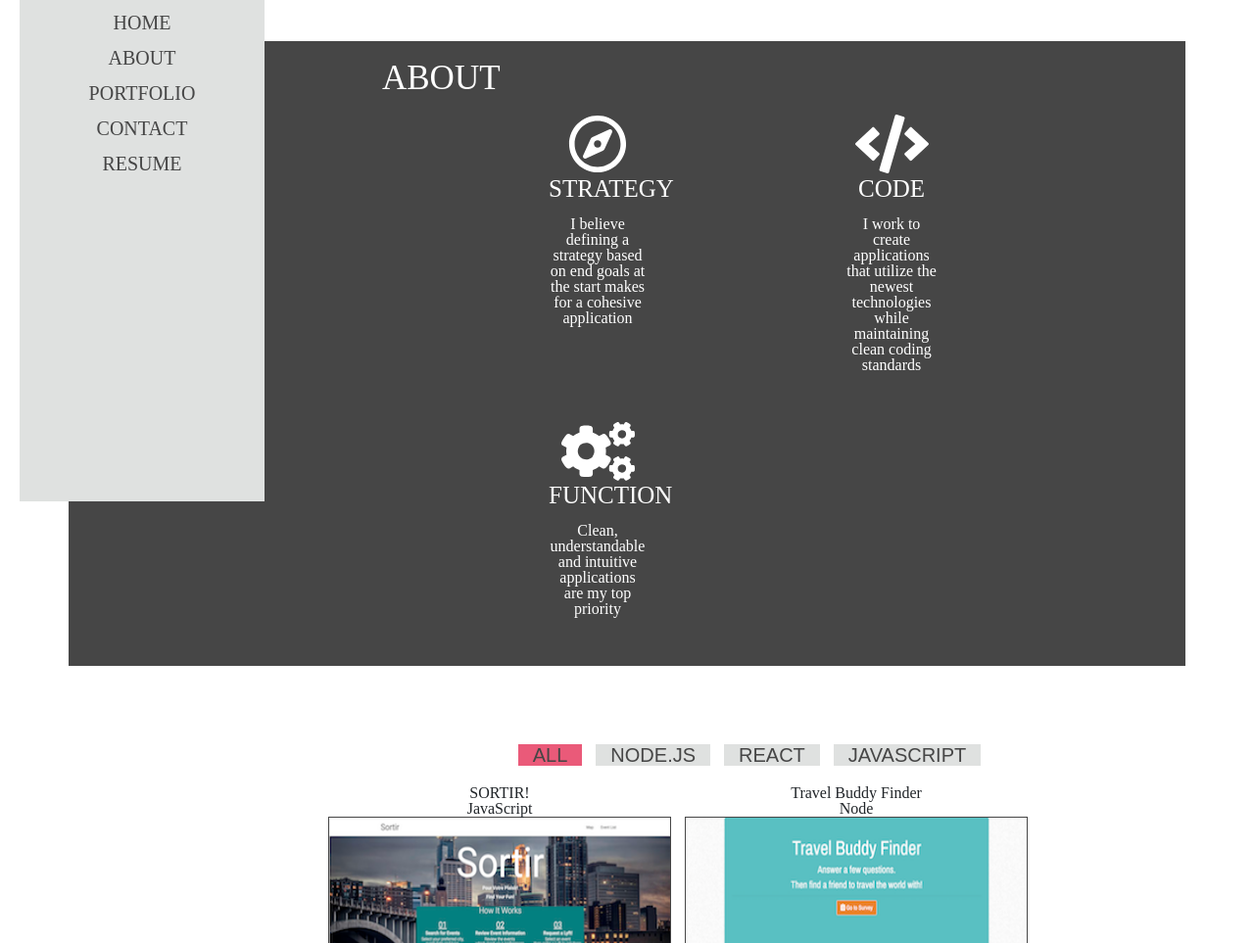
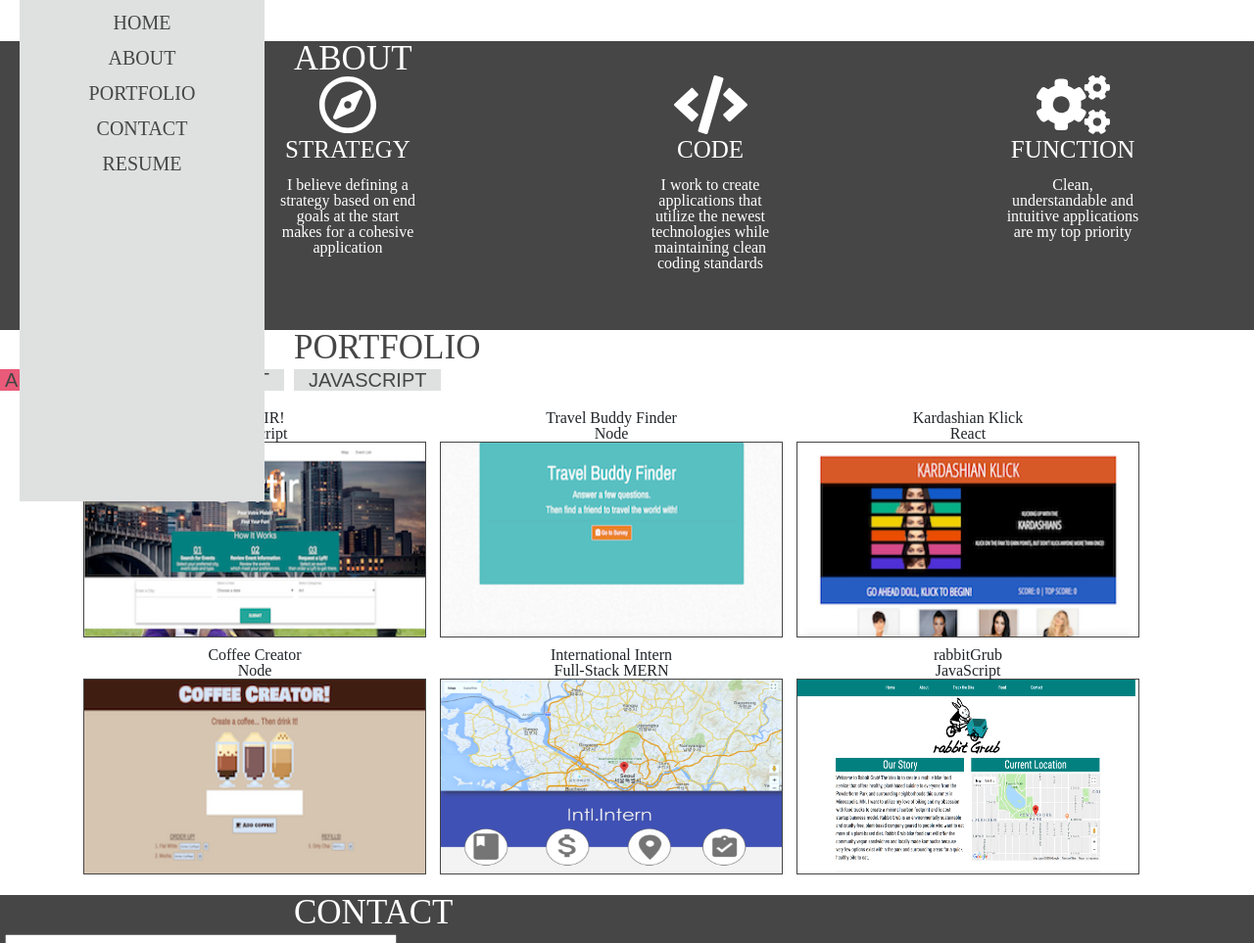
Before and after one commit to danielaine3/portfolio, a website with bundled scripts: page app/public/index.html in a window 1280 px wide. Shown: the part 958-1921 px from the top of the page at 98% size. Built offline with nearby package versions, Linux system fonts and the light colour scheme; a web font is replaced by a local one.

Commit message:
grid work continued

```diff
--- a/app/public/css/style.css
+++ b/app/public/css/style.css
@@ -100,16 +100,23 @@ a {
 	color:#FFFFFF;
 	font-size: 35px;
 	text-align: center;
-	padding: 20px;
+}
+
+#about-title {
+	background-color: #464646;
+	width:100%;
+	margin:auto;
+	padding-left: 300px;
+	padding-right: 70px;
 }
 
 .about {
 	color:#FFFFFF;
 	text-align: center;
 	width:100%;
+	margin:auto;
 	background-color: #464646;
 	min-height:260px;
-	margin-left: 90px;
 	overflow: scroll;
 }
 
@@ -130,8 +137,20 @@ a {
 .portfolio-container {
 	background-color: #FFFFFF;
 	height:auto;
-	width: auto;
+	width: 100%;
+	margin:auto;
 	padding-left: 250px;
+}
+
+#portfolio-title {
+	color:#464646;
+	font-size: 35px;
+	text-align: center;
+	background-color: #FFFFFF;
+	width:100%;
+	margin:auto;
+	padding-left: 300px;
+	padding-right: 70px;
 }
 
 .button-container {
@@ -205,6 +224,14 @@ button:hover {
 	text-align:center;
 	padding:0px 5px;
 	margin:5px 0px;
+}
+
+#contact-title {
+	background-color: #464646;
+	width:100%;
+	margin:auto;
+	padding-left: 300px;
+	padding-right: 70px;
 }
 
 #contact {
--- a/app/public/index.html
+++ b/app/public/index.html
@@ -48,12 +48,12 @@
 		</div>
 	</div>
 
-	<div class="row container">
-		<div class= "section-title" id="about-title">
+	<div class= "row section-title" id="about-title">
 		ABOUT
 	</div>
-		<div class="about">
-			<div class="skill-set">
+	<div class="row about">
+		<div class="col"></div>
+		<div class="col skill-set">
 			<div class="about-icon"><i class="far fa-compass"></i></div>
 			<div class="skill-title">STRATEGY</div>
 			<br>
@@ -61,7 +61,7 @@
 				I believe defining a strategy based on end goals at the start makes for a cohesive application
 			</div>
 		</div>
-			<div class="skill-set">
+		<div class="col skill-set">
 			<div class="about-icon"><i class="fas fa-code"></i></div>
 			<div class="skill-title">CODE</div>
 			<br>
@@ -69,7 +69,7 @@
 				I work to create applications that utilize the newest technologies while maintaining clean coding standards
 			</div>
 		</div>
-			<div class="skill-set">
+		<div class="col skill-set">
 			<div class="about-icon"><i class="fas fa-cogs"></i></div>
 			<div class="skill-title">FUNCTION</div>
 			<br>
@@ -78,18 +78,18 @@
 			</div>
 		</div>
 	</div>
-	</div>
-	<div class="portfolio-container">
-		<div class= "section-title">
+
+
+	<div class= " row" id="portfolio-title">
 		PORTFOLIO
 	</div>
-		<div class="button-container">
+	<div class="row button-container">
 		<button type="button" class="filter active" id="all-button" data-filter="all">ALL</button>
 		<button type="button" class="filter" id="node-button" data-filter=".node">NODE.JS</button>
 		<button type="button" class="filter" id="react-button" data-filter=".react">REACT</button>
 		<button type="button" class="filter" id="js-button" data-filter=".js">JAVASCRIPT</button>
 	</div>
-		<div id="gallery">
+	<div row id="gallery">
 		<div class="mix js" id="four">
 			<div class="project-title">SORTIR!</div>
 			<div class="highlight">JavaScript</div>
@@ -139,13 +139,11 @@
 			<!-- <div class="button learn" id="rabbitGrub">LEARN MORE</div> -->
 		</div>
 	</div><!--gallery container end-->
-	</div> <!--portfolio container end-->
 
-	<div class="container">
-		<div class= "section-title" id= "contact-title">
+	<div class= " row section-title" id= "contact-title">
 		CONTACT
 	</div>
-		<div id="contact">
+	<div class="row about" id="contact">
 		<form method="POST" action= "https://formspree.io/dani.e.carter03@gmail.com">
 			<input type="text" name="name" placeholder="NAME">
 			<br>
@@ -169,7 +167,7 @@
 			<a href = "dani.e.carter@gmail.com"><i class="fas fa-envelope-square icon"></i></a>
 		</div> <!--Social media icons end-->
 	</div><!--contact end-->
-	</div> <!--container end-->
+
 	<footer>
 		&copy;2018
 	</footer>
```
Lines whose indentation alone changed are shown as unchanged.
